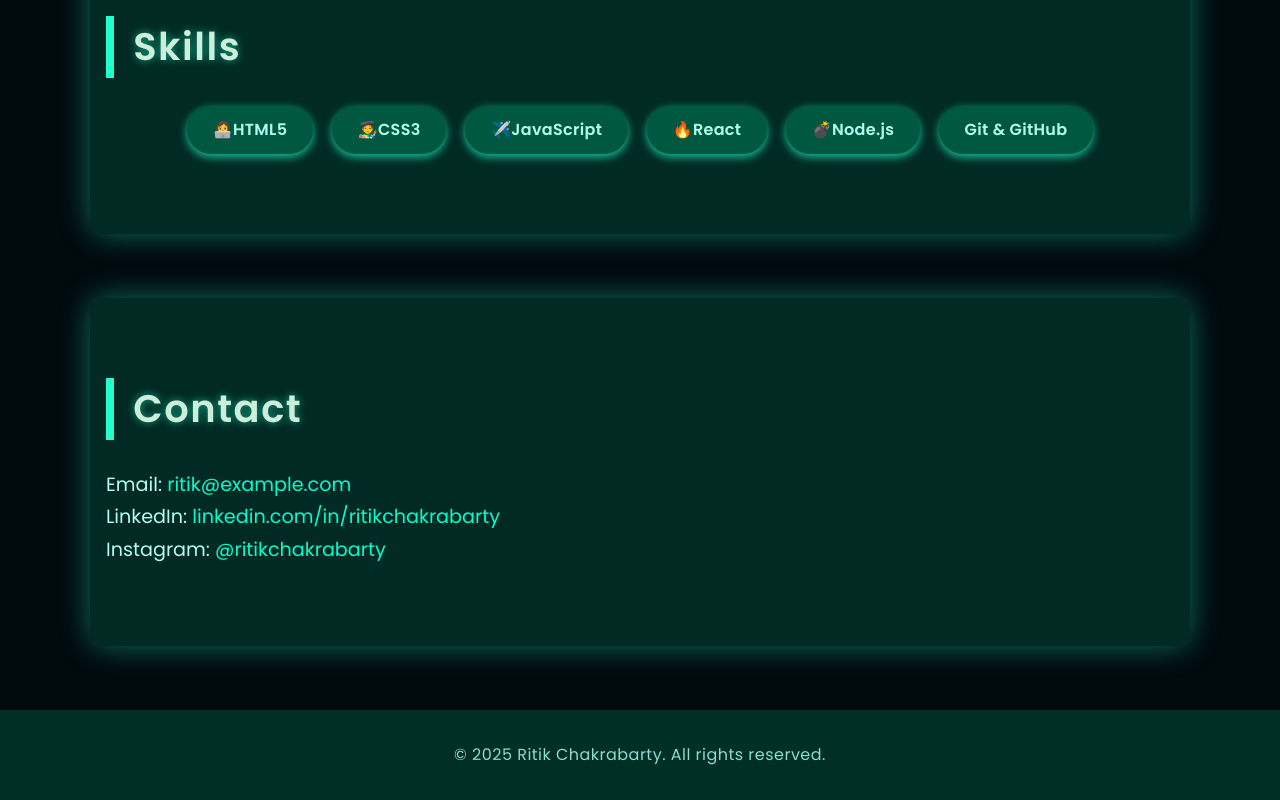
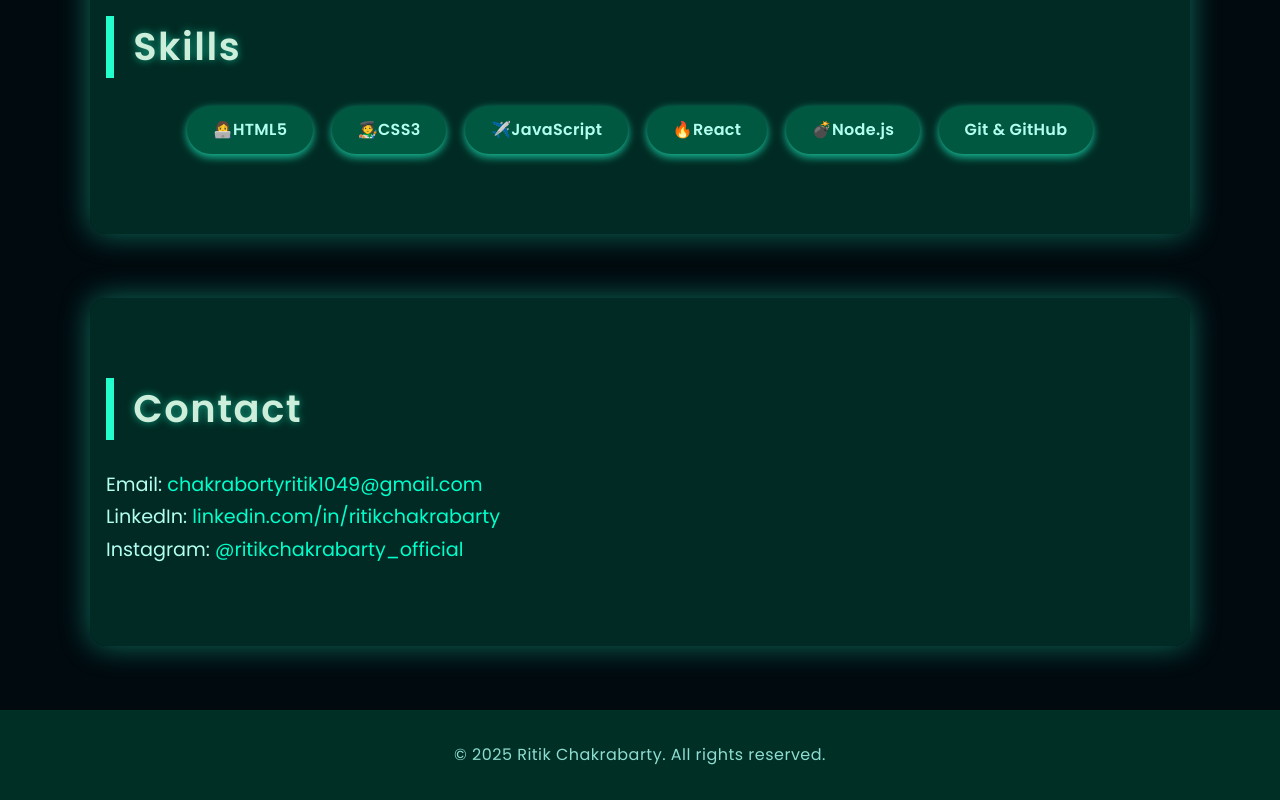
Before and after one commit to Ritik-011204/portfolio, a plain HTML site: page index.html in a window 1280 px wide. Shown: the part 2030-2830 px from the top of the page. Drawn offline with nearby package versions, Linux system fonts and the light colour scheme.

Commit message:
Update index.html

```diff
--- a/index.html
+++ b/index.html
@@ -357,9 +357,9 @@ I believe in continuous learning, creativity, and collaboration — because that
 
   <section id="contact" data-aos="fade-up" data-aos-delay="400">
     <h2>Contact</h2>
-    <p>Email: <a href="mailto:ritik@example.com" style="color:#00ffcc;">ritik@example.com</a></p>
-    <p>LinkedIn: <a href="https://linkedin.com/in/ritikchakrabarty" target="_blank" style="color:#00ffcc;">linkedin.com/in/ritikchakrabarty</a></p>
-    <p>Instagram: <a href="https://instagram.com/ritikchakrabarty" target="_blank" style="color:#00ffcc;">@ritikchakrabarty</a></p>
+    <p>Email: <a href="mailto:chakrabortyritik1049@gmail.com" style="color:#00ffcc;">chakrabortyritik1049@gmail.com</a></p>
+    <p>LinkedIn: <a href="https://www.linkedin.com/in/ritik-chakraborty-942818334?utm_source=share&utm_campaign=share_via&utm_content=profile&utm_medium=android_app" target="_blank" style="color:#00ffcc;">linkedin.com/in/ritikchakrabarty</a></p>
+    <p>Instagram: <a href="https://www.instagram.com/ritikchakraborty_official?igsh=bHJnMG80M3hhcjQ=" target="_blank" style="color:#00ffcc;">@ritikchakrabarty_official</a></p>
   </section>
 
   <footer>&copy; 2025 Ritik Chakrabarty. All rights reserved.</footer>
```
